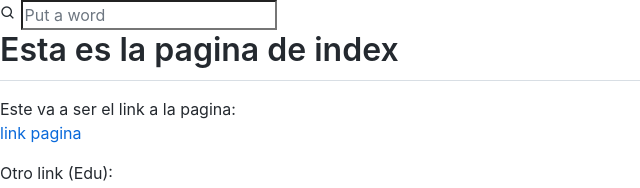
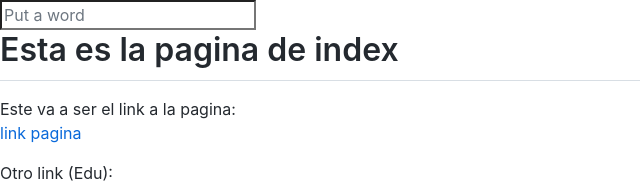
Before and after one commit to BCNGEEKS/Geekateca, a Jekyll site: the page built from index.md, in a window 1280 px wide. Shown: the top 188 px of the page, without its empty margins (0-640 px from the left). Built offline with Jekyll 4.4.1, drawn with Linux system fonts in a browser that asks for light colours.

Commit message:
Update default.html

```diff
--- a/_layouts/default.html
+++ b/_layouts/default.html
@@ -4,7 +4,6 @@
         <meta charset="UTF-8">
         <title>{{ page.title }}</title>
 	<link href="style/github-markdown.css" rel="stylesheet" type="text/css">
-	<link href="https://unpkg.com/boxicons@2.1.1/css/boxicons.min.css" rel="stylesheet">
     </head>
     <body>
 	    <div class="container">
```
